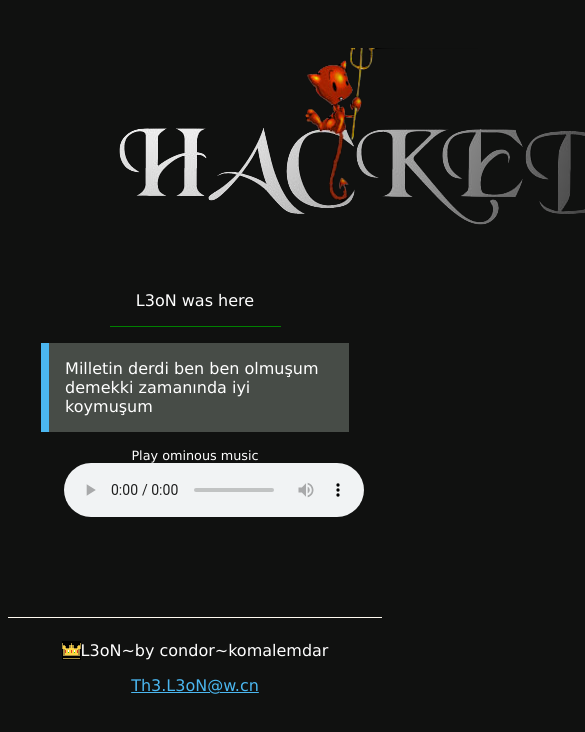
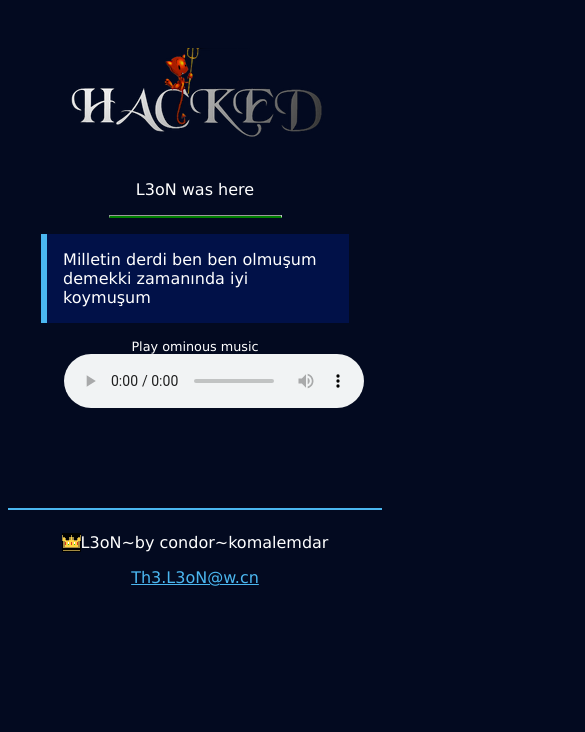
Before and after one commit to niqwithq/hacked-a11y-fix, a plain HTML site: page index.html in a window 390 px wide. Shown: the top 732 px of the page, 585 px wide, since content can reach past the window. Drawn offline with Linux system fonts and the light colour scheme.

Commit message:
Added <hr> to HTML to draw the horizontal line; added <picture> to show the "hacked" logo with a lower resolution available for mobile; changed background-color to a more blueish-black; changed footer & blockquote color

```diff
--- a/index.html
+++ b/index.html
@@ -9,10 +9,13 @@
     <body>
         <main id="main" class="hacked">
             <div class="hacked">
-                <img src="media/hacked.png" alt="A little red cartoon-style devil sitting on the letter C of the word hacked">
+                <picture>
+                    <source srcset="media/hacked-small.png" media="(max-width: 600px)"/>
+                    <img src="media/hacked.png" alt="A little red cartoon-style devil sitting on the letter C of the word hacked">
+                </picture>
             </div>
             <p>L3oN was here</p>
-            <div id="line"></div>
+            <hr/>
             <blockquote lang="tr">Milletin derdi ben ben olmuşum demekki̇ zamanında i̇yi koymuşum</blockquote>
             <aside>
             <figure>
--- a/styles.css
+++ b/styles.css
@@ -1,5 +1,5 @@
 html {
-    background-color: #101110;
+    background-color: #030a20;
     color: white;
     font-family: Verdana, Geneva, Tahoma, sans-serif, 'Times New Roman', Times, serif;
     font-size: 100%;
@@ -11,8 +11,8 @@ html {
     margin: 3em auto 6em;
 }
 
-#line {
-    border-bottom: 0.1em solid green;
+hr {
+    border-bottom: 2px solid green;
     width: 50%;
     margin-left: auto;
     margin-right: auto;
@@ -38,24 +38,19 @@ figcaption {
 
 footer {
     padding-top: 2%;
-    border-top: floralwhite solid 0.1em;
+    border-top: #4BB7F0 solid 2px;
     margin-bottom: 5%;
 }
 
 blockquote {
-    border-left: 0.5em solid #4BB7F0;
+    border-left: 6px solid #4BB7F0;
     text-align: left;
     margin-left: 5%;
     margin-right: 5%;
     padding: 1em;
-    background-color: #474c47;
+    background-color: #011148;
 }
 
 a {
     color: #4BB7F0;
 }
-
-a:focus-within {
-    background-color: yellow;
-    border: 10px white;
-}
```
Also changed, not shown: media/hacked-small.png (added).
